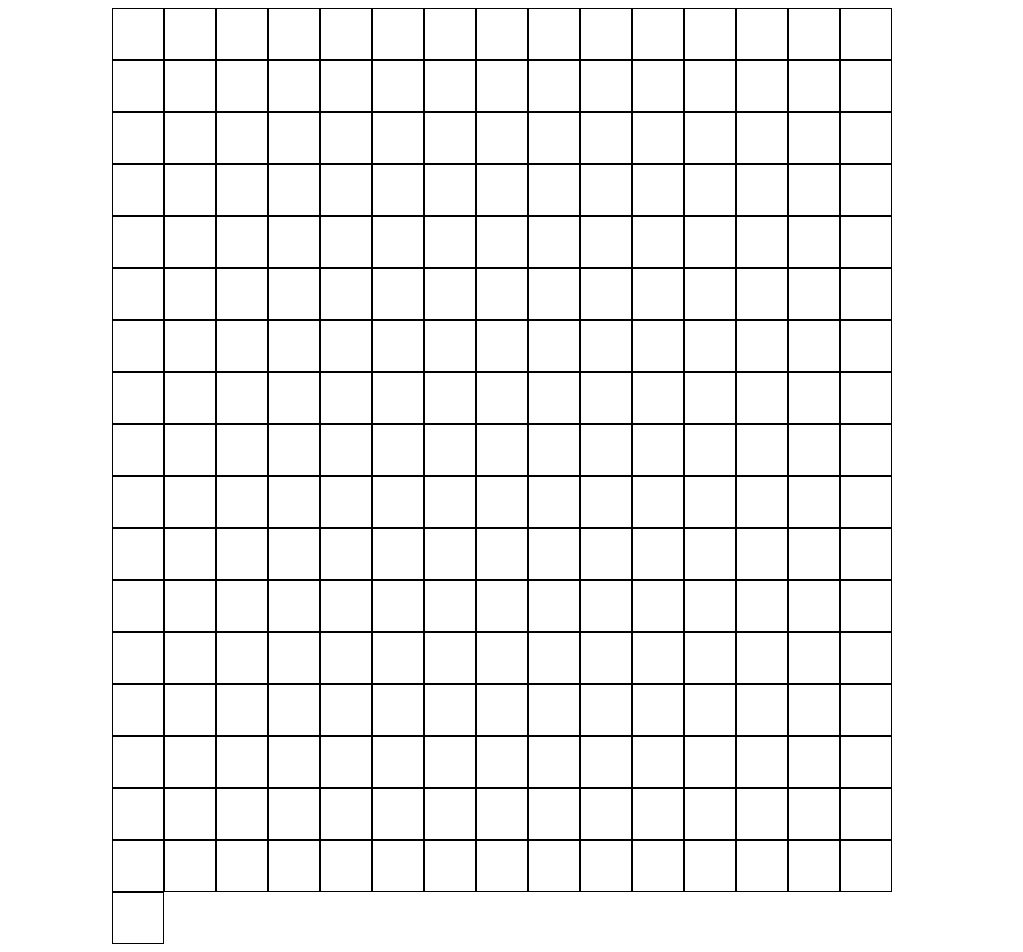
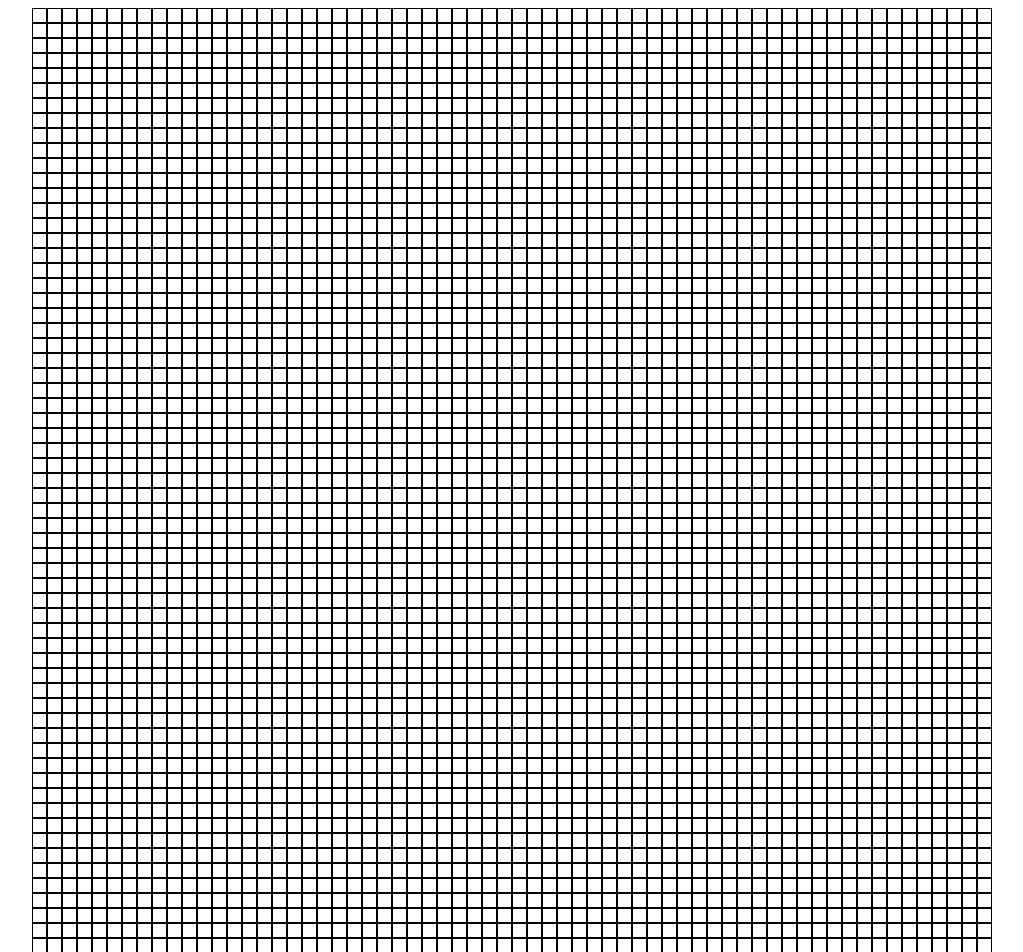
Before and after one commit to ibean-sprout/etch-a-sketch, a plain HTML site: page index.html in a window 1280 px wide. Shown: the top 952 px of the page, without its empty margins (128-1151 px from the left). Drawn offline with Linux system fonts and the light colour scheme.

Commit message:
Rework grid creation logic
Re-worked the logic to create the grid to it was
to scale. Added hover effect to grid.

```diff
--- a/javascript.js
+++ b/javascript.js
@@ -1,57 +1,53 @@
-//create 16X16 squares of divs
-let container = document.querySelector('#container');
-let sketchDivs;
-
-function createDivs() {
-
-    for ( let i = 0; i < 256; i++) {
-        sketchDivs = document.createElement('div');
-        sketchDivs.classList.add('content');
-        sketchDivs.style.cssText = 'width: 50px; height: 50px; color: lightblue';
-        sketchDivs.style.border = 'solid black .5px';
-        container.appendChild(sketchDivs);
-
-        //creating a function with the parameter set made the hover effect stick
-        changeDivColor(sketchDivs);
-    }
+//add a prompt to the 'Click me' button
+// let num
+// const buttonPrompt = document.querySelector('.btn').addEventListener('click', () => {
+//     num = Number(prompt('How many squares per side?'));
+//     // createDivs()
+// });
 
 
 
-}
 
-createDivs();
+//create 16X16 squares of divs
+const container = document.querySelector('#container');
 
-//create hover/pixel effect
+ //create one row of any number
+ function createDiv(rows, column) {
+
+    container.style.setProperty('--grid-rows', rows);
+    container.style.setProperty('--grid-cols', column);
+
+    for (let r = 0; r < (rows * column); r++) {
+        let sketchDivs = document.createElement('div');
+        // sketchDivs.setAttribute('style', `grid-template-rows: repeat(${row})`);
+        // sketchDivs.setAttribute('style', `grid-template-columns: repeat(${column})`);
+        container.appendChild(sketchDivs).className = 'grid-item';
+
+        changeDivColor(sketchDivs);
+
+    }
+
+ }
+createDiv(64, 64);
+
+
 function changeDivColor(div) {
     div.addEventListener('mouseover', () => {
         div.style.backgroundColor = 'lightblue';
     })
 }
+// function createDivs() {
+//     let container = document.querySelector('#container');
+//     for ( let i = 0; i < 256; i++) {
+//         let sketchDivs = document.createElement('div');
+//         sketchDivs.classList.add('content');
+//         sketchDivs.style.cssText = 'width: 50px; height: 50px; color: lightblue';
+//         sketchDivs.style.border = 'solid black .5px';
+//         container.appendChild(sketchDivs);
 
-// let changeDivColors = document.getElementsByClassName('content');
-// // console.log(changeDivColors);
-
-// for (let i = 0; i < changeDivColors.length; i++) {
-//     changeDivColors[i].addEventListener('mouseover', () => {
-//         sketchDivs.style.backgroundColor = 'lightblue';
-// });
-// }
-//         // color.addEventListener('mouseleave', () => {
-//         //     sketchDivs.style.backgroundColor = 'red';
-//         // })
-// })
+//     }
 
 
-// function createPixels() {
-//         let pixels = sketchDivs.addEventListener('mouseover', () => {
- //   sketchDivs.style.backgroundColor = 'lightblue';
-//     })
-//     pixels.addEventListener('mouseleave', () => {
-//         sketchDivs.style.backgroundColor = 'lightblue';
-//     })
 // }
 
-
-//let sixteenDivs = createDivs * 16;
-
-//create pixelated effect with hover
+// createDivs();
--- a/styles.css
+++ b/styles.css
@@ -1,15 +1,29 @@
+:root {
+    --grid-rows: 0;
+    --grid-cols: 0;
+}
 #container {
-    display: flex;
-    flex-wrap: wrap;
-    height: 100vh;
-    width: 100vh;
+    display: grid;
+    grid-template-rows: repeat(var(--grid-rows), 1fr);
+    grid-template-columns: repeat(var(--grid-cols), 1fr);
+    width: 960px;
+    height: 960px;
     margin: auto;
 
 
 }
 
-/* add a hover effect to each div */
-/* .content:hover {
-    background-color: lightblue;
-    transition: 0;
+/* .btn {
+    margin: 20px 100px 100px 30px;
+    background-color: black;
+    color: white;
+    font-size: 30px;
+    border-radius: 10px;
+    padding: 20px;
+
 } */
+.grid-item {
+    border: solid black .2px;
+    gap: 0;
+
+}
```
Also changed, not shown: index.html (+1 -0 lines).
